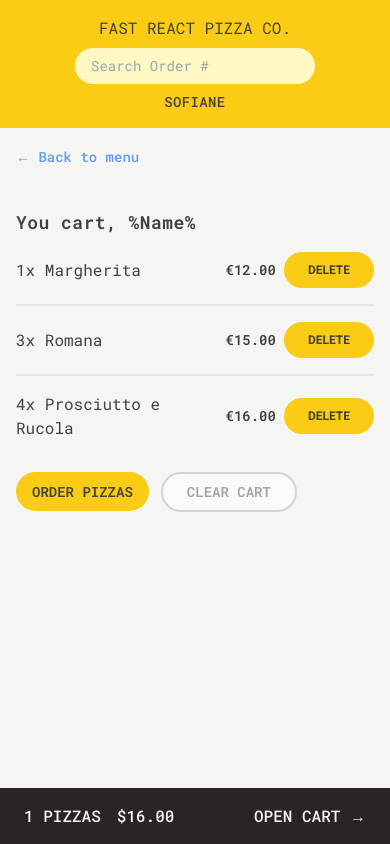
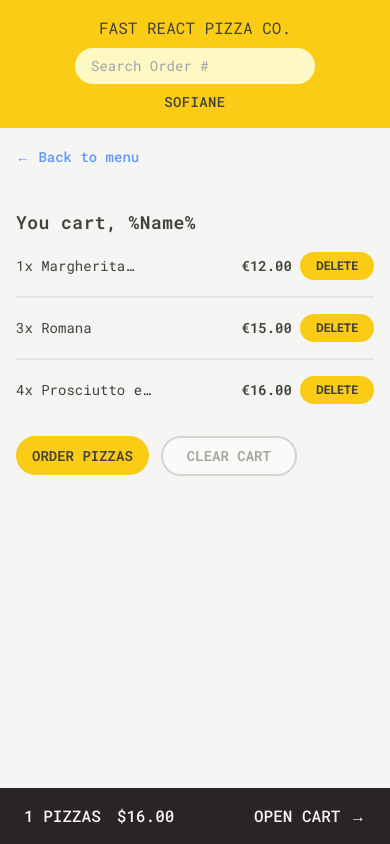
Before and after one commit to sofianeberkane202/fast-delevry-pizza, a React (Vite) app: page /cart in a window 390 px wide. Built offline with nearby package versions, Linux system fonts and the light colour scheme.

Commit message:
adjust responsivity for all screens in  CartPage component

```diff
--- a/src/pages/CartPage.jsx
+++ b/src/pages/CartPage.jsx
@@ -6,7 +6,7 @@ import Button from "../ui/Button";
 const fakeCart = [
   {
     pizzaId: 1,
-    name: "Margherita",
+    name: "Margherita Margherita",
     quantity: 1,
     unitPrice: 12,
     totalPrice: 12,
@@ -51,15 +51,14 @@ function CartPage() {
 
 function CartItem({ item }) {
   return (
-    <li className="flex items-center justify-between py-4">
-      <p className="text-base">
-        <span>{item.quantity}x </span>
-        <span>{item.name}</span>
+    <li className="flex items-center gap-4 py-4 sm:justify-between">
+      <p className="line-clamp-1 basis-40 text-sm sm:flex-1 sm:text-base">
+        {item.quantity}x {item.name}
       </p>
 
-      <div className="flex items-center gap-2">
+      <div className="flex flex-1 items-center justify-end gap-2 sm:flex-grow-0">
         <p className="text-sm font-semibold">&euro;{Number(item.unitPrice).toFixed(2)}</p>
-        <Button type="small" style="px-6 py-2.5 text-xs font-sans">
+        <Button type="small" style="px-4 py-1.5  sm:px-6 sm:py-2.5 text-xs font-sans">
           Delete
         </Button>
       </div>
```
